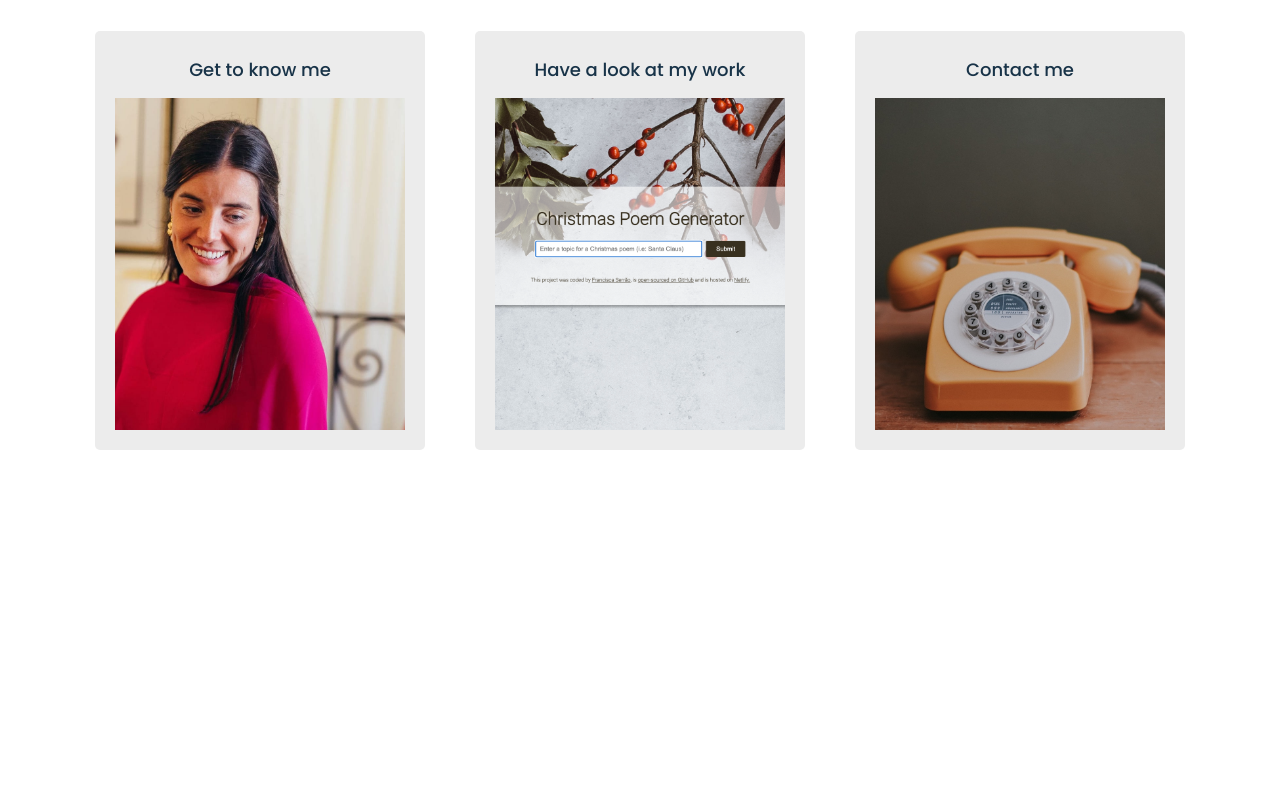
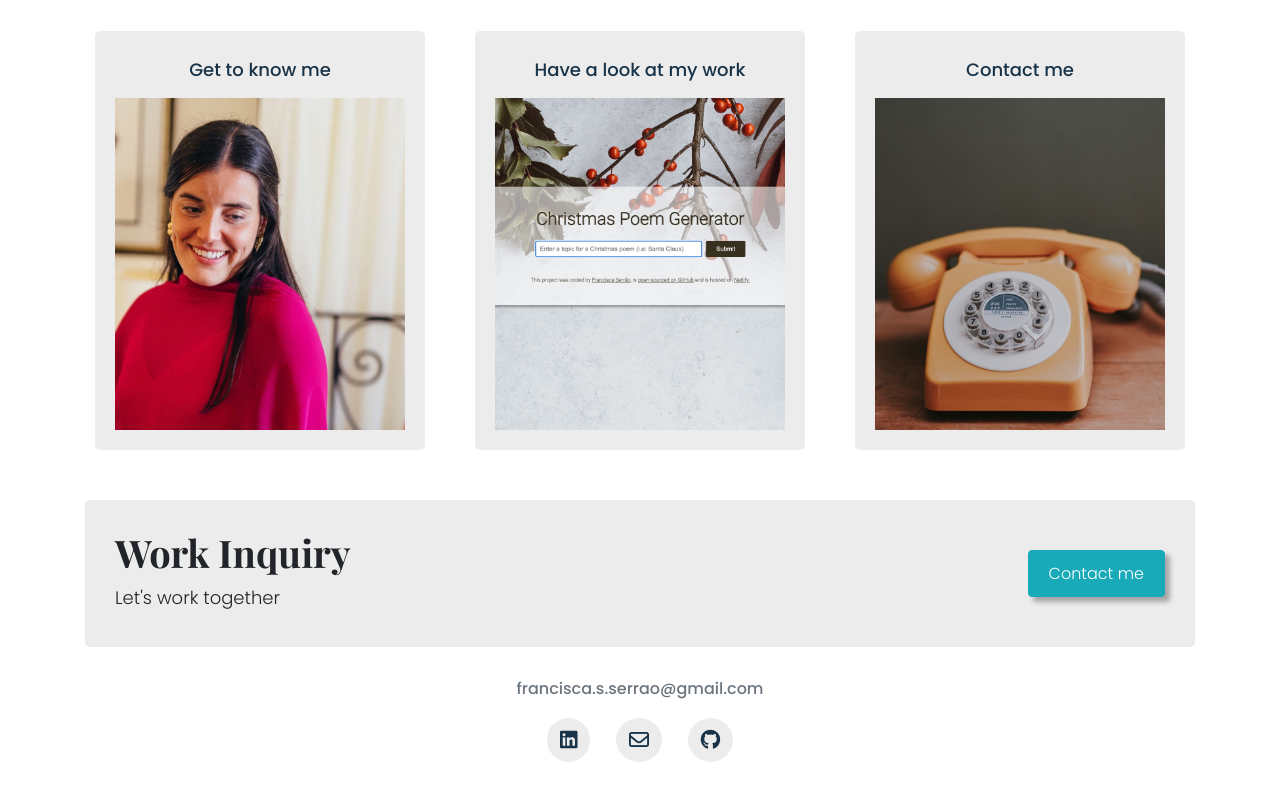
Before and after one commit to franciscaserrao/final-portfolio, a plain HTML site: page home.html in a window 1280 px wide. Shown: the part 406-1206 px from the top of the page. Before the commit the page ends 876 px from the top, so only its background shows below. Drawn offline with nearby package versions, Linux system fonts and the light colour scheme.

Commit message:
Added footer to Homepage

```diff
--- a/home.html
+++ b/home.html
@@ -95,7 +95,7 @@
       </p>
     </div>
     <div class="container">
-      <div class="row">
+      <div class="row d-flex justify-content-between">
         <div class="col-md-4 col-sm-12">
           <div class="me">
             <p class="write">Get to know me</p>
@@ -133,6 +133,35 @@
           </div>
         </div>
       </div>
+      <footer>
+        <div class="contact-box d-flex justify-content-between">
+          <div>
+            <h4>Work Inquiry</h4>
+            <p class="last-work m-0">Let's work together</p>
+          </div>
+          <div>
+            <button class="check-work">
+              <a href="contact.html" class="text-work">Contact me</a>
+            </button>
+          </div>
+        </div>
+        <div class="email-me mb-4">
+          <a href="mailto:francisca.s.serrao@gmail.com" class="click-email"
+            >francisca.s.serrao@gmail.com</a
+          >
+        </div>
+        <div class="social-link mb-5">
+          <a href="https://www.linkedin.com/in/francisca-serrao/"
+            ><i class="fa-brands fa-linkedin click-social"></i
+          ></a>
+          <a href="mailto:francisca.s.serrao@gmail.com"
+            ><i class="fa-regular fa-envelope click-social"></i
+          ></a>
+          <a href="https://github.com/franciscaserrao"
+            ><i class="fa-brands fa-github click-social"></i
+          ></a>
+        </div>
+      </footer>
     </div>
   </body>
 </html>
--- a/style/portfolio.css
+++ b/style/portfolio.css
@@ -229,6 +229,64 @@ p {
   padding: 0 10px;
 }
 
+.contact-box {
+  background-color: rgb(236, 236, 236);
+  padding: 30px;
+  margin: 30px auto;
+  border-radius: 5px;
+}
+
+.email-me {
+  font-family: "Poppins", sans-serif;
+  font-size: 16px;
+  text-align: center;
+}
+
+.click-email {
+  text-decoration: none;
+  color: #6c757d;
+}
+
+.click-email:hover {
+  color: var(--main-color);
+  text-decoration: none;
+}
+
+.social-link {
+  text-align: center;
+  font-size: 20px;
+}
+
+.click-social {
+  text-decoration: none;
+  color: var(--main-color);
+}
+
+.click-social:hover {
+  text-decoration: none;
+  color: #18aab9;
+  transition: all 100ms ease-in-out;
+}
+
+.social-link a {
+  margin: 0 10px;
+  background-color: rgb(236, 236, 236);
+  padding: 10px 13px;
+  border-radius: 50%;
+}
+
+.last-work {
+  font-weight: 300;
+  font-size: 16px;
+  text-align: left;
+}
+
+h4 {
+  font-family: "Playfair Display", serif;
+  text-align: left;
+  font-size: 38px !important;
+}
+
 @media (max-width: 600px) {
   .heading {
     text-align: center;
@@ -259,6 +317,10 @@ p {
   .mt-5 {
     margin-top: 10px !important;
   }
+
+  h4 {
+    font-size: 32px !important;
+  }
 }
 
 @media (max-width: 991px) {
```
Also changed, not shown: contact.html (+1 -1 lines).
